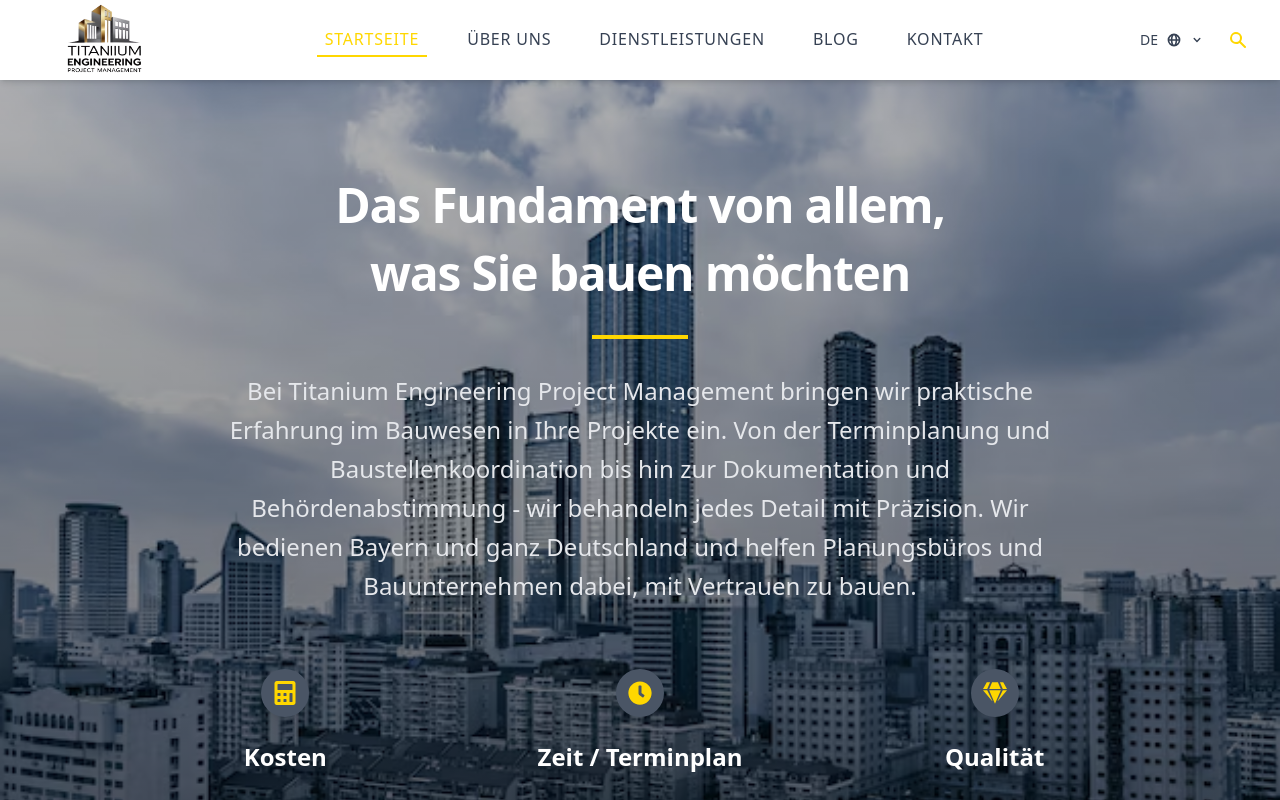
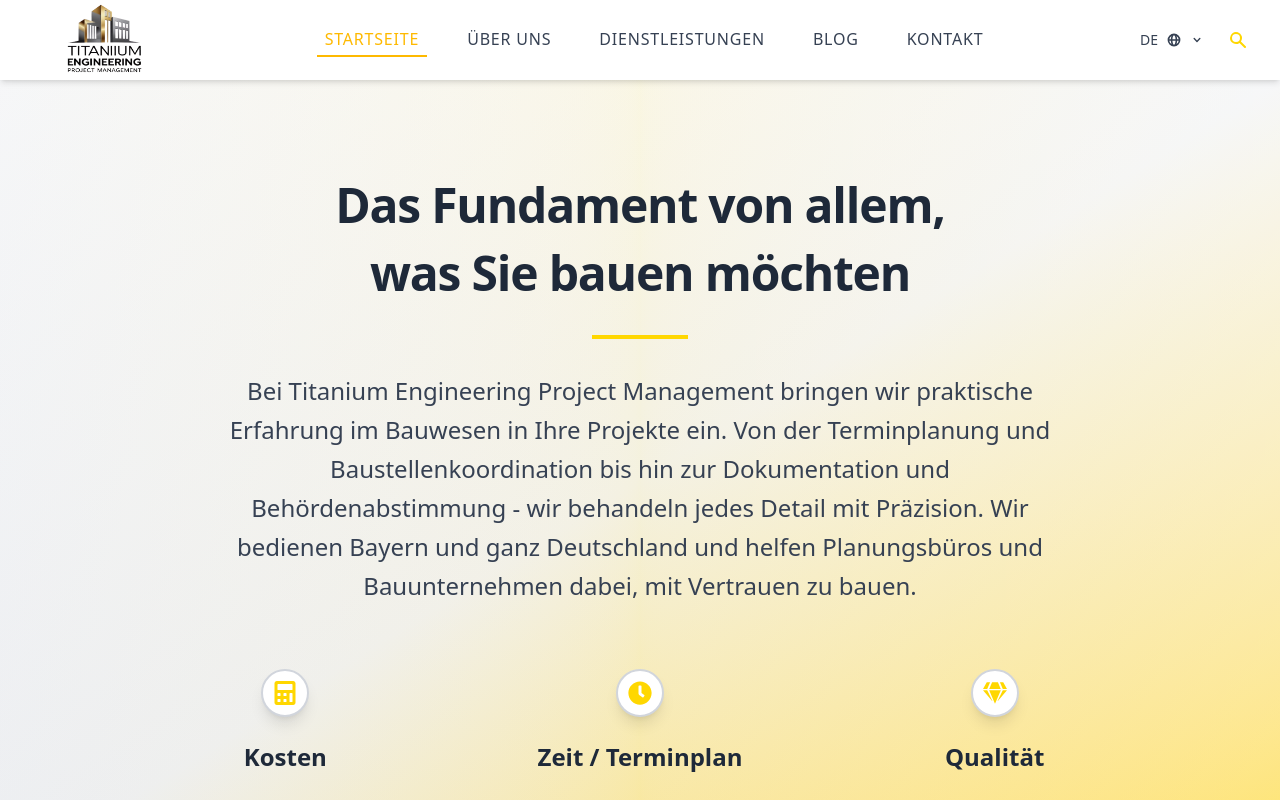
Before and after one commit to Mubasharsmartcomputing/TITANIUM, a React (Vite) app: page / in a window 1280 px wide. Shown: the top 800 px of the page. Built offline with nearby package versions, Linux system fonts and the light colour scheme.

Commit message:
ui changes

```diff
--- a/src/components/AboutComponent.jsx
+++ b/src/components/AboutComponent.jsx
@@ -100,11 +100,11 @@ const AboutComponent = () => {
                 {/* 6. Use translated text */}
                 <h2 className="text-3xl font-bold text-gray-800 mb-4">{t('pages.about.story.title')}</h2>
                 <div className="our-story">
-                  <h3 className="text-[#feb900] font-bold text-2xl mb-3">{t('pages.about.story.subtitle')}</h3>
+                  <h3 className="text-[#FFD700] font-bold text-2xl mb-3">{t('pages.about.story.subtitle')}</h3>
                   <p className="text-gray-600 mb-4">{t('pages.about.story.paragraph')}</p>
                   <ul className="space-y-2 mb-6">
                     {storyListItems.map((item, index) => (
-                      <li key={index} className="flex items-start"><BsCheckCircle className="text-[#feb900] mr-3 mt-1 flex-shrink-0" /><span>{item}</span></li>
+                      <li key={index} className="flex items-start"><BsCheckCircle className="text-[#FFD700] mr-3 mt-1 flex-shrink-0" /><span>{item}</span></li>
                     ))}
                   </ul>
                   {/*  */}
--- a/src/components/HeroSection.jsx
+++ b/src/components/HeroSection.jsx
@@ -20,32 +20,25 @@ const HeroStatic = () => {
   ];
 
   return (
-    <section id="hero" className="relative bg-[#FDF9F1] min-h-screen overflow-hidden ">
-      {/* Static Background Image */}
-      <div className="absolute inset-0">
-        <img
-          src={heroStaticImg}
-          alt="Modern buildings and architecture"
-          className="w-full h-full object-cover"
-        />
-        <div className="absolute inset-0 bg-gradient-to-b from-black/30 via-black/40 to-black/60"></div>
-      </div>
+    <section id="hero" className="relative bg-gradient-to-br from-white via-gray-100 to-[#FFD700] min-h-screen overflow-hidden ">
+      {/* Titanium and Gold Pattern Overlay */}
+      <div className="absolute inset-0 bg-gradient-to-r from-gray-300/20 via-[#FFD700]/10 to-white/30"></div>
 
       {/* Hero Content */}
       <div className="relative z-10 min-h-screen flex items-center justify-center py-16 sm:py-20">
         <div className="container mx-auto px-4 sm:px-6 lg:px-8">
           <div className="text-center max-w-5xl mx-auto">
             {/* Main Title */}
-            <h1 className="text-3xl sm:text-4xl md:text-3xl lg:text-4xl xl:text-5xl font-bold text-white mb-6 sm:mb-8 leading-tight tracking-tight">
+            <h1 className="text-3xl sm:text-4xl md:text-3xl lg:text-4xl xl:text-5xl font-bold text-gray-800 mb-6 sm:mb-8 leading-tight tracking-tight">
               <span className="block mb-2">{t('pages.home.heroTitle1')}</span>
-              <span className="block text-white">{t('pages.home.heroTitle2')}</span>
+              <span className="block text-gray-800">{t('pages.home.heroTitle2')}</span>
             </h1>
 
             {/* Yellow accent line */}
             <div className="w-16 sm:w-20 lg:w-24 h-1 bg-[#FFD700] mx-auto mb-6 sm:mb-8"></div>
 
             {/* Description */}
-            <p className="text-base sm:text-lg lg:text-xl xl:text-2xl text-gray-200 mb-12 sm:mb-16 max-w-4xl mx-auto leading-relaxed px-4">
+            <p className="text-base sm:text-lg lg:text-xl xl:text-2xl text-gray-700 mb-12 sm:mb-16 max-w-4xl mx-auto leading-relaxed px-4">
               {t('pages.home.heroDescription')}
             </p>
 
@@ -59,17 +52,17 @@ const HeroStatic = () => {
               {heroElements.map((element, index) => (
                 <div key={element.title} className="text-center group">
                   <div className="mb-6 sm:mb-6 flex justify-center transform group-hover:scale-110 transition-transform duration-300">
-                    <div className="flex items-center justify-center h-20 w-20 sm:h-16 sm:w-16 lg:h-12 lg:w-12 rounded-full bg-gray-600 text-[#FFD700] transition-colors duration-300 group-hover:bg-[#FFD700] group-hover:text-gray-800 shadow-lg">
+                    <div className="flex items-center justify-center h-20 w-20 sm:h-16 sm:w-16 lg:h-12 lg:w-12 rounded-full bg-white text-[#FFD700] transition-colors duration-300 group-hover:bg-[#FFD700] group-hover:text-white shadow-lg border-2 border-gray-300">
                       {/* Get the correct icon from our array using its index */}
                       {icons[index]}
                     </div>
                   </div>
                   {/* Use the dynamic title from the JSON file */}
-                  <h3 className="text-xl sm:text-xl md:text-lg lg:text-2xl font-bold text-white mb-3 sm:mb-3 px-2">
+                  <h3 className="text-xl sm:text-xl md:text-lg lg:text-2xl font-bold text-gray-800 mb-3 sm:mb-3 px-2">
                     {element.title}
                   </h3>
                   {/* Use the dynamic subtitle from the JSON file */}
-                  <p className="text-gray-300 text-base sm:text-base md:text-sm lg:text-lg leading-relaxed px-2 max-w-xs mx-auto">
+                  <p className="text-gray-600 text-base sm:text-base md:text-sm lg:text-lg leading-relaxed px-2 max-w-xs mx-auto">
                     {element.subtitle}
                   </p>
                 </div>
--- a/src/components/ServiceComponent.jsx
+++ b/src/components/ServiceComponent.jsx
@@ -96,7 +96,7 @@ const servicesData = [
 const ServiceCard = ({ icon, title, description, link, readMoreText }) => (
   <div className="group bg-white p-8 rounded-4xl shadow-xl transition-all duration-300 hover:shadow-2xl hover:-translate-y-2 h-full flex flex-col">
     <div className="icon-wrapper mb-6">
-      <div className="flex items-center justify-center h-16 w-16 rounded-full bg-gray-200 text-[#feb900] transition-colors duration-300 group-hover:bg-[#feb900] group-hover:text-white">
+      <div className="flex items-center justify-center h-16 w-16 rounded-full bg-gray-200 text-[#FFD700] transition-colors duration-300 group-hover:bg-[#FFD700] group-hover:text-white">
         {icon}
       </div>
     </div>
@@ -104,7 +104,7 @@ const ServiceCard = ({ icon, title, description, link, readMoreText }) => (
     <p className="text-gray-600 mb-6 flex-grow">{description}</p>
     <a
       href={link}
-      className="font-bold text-[#feb900] hover:text-[#d99f00] flex items-center mt-auto self-start"
+      className="font-bold text-[#FFD700] hover:text-[#d99f00] flex items-center mt-auto self-start"
     >
       <span>{readMoreText}</span>
       <HiArrowRight className="ml-2 transition-transform duration-300 group-hover:translate-x-1" />
--- a/src/components/TabSection.jsx
+++ b/src/components/TabSection.jsx
@@ -47,7 +47,7 @@ const MethodologyCard = ({ image, title, heading, description, points }) => {
                             {/* Check if points exists and is an array before mapping */}
                             {Array.isArray(points) && points.map((point, index) => (
                                 <li key={index} className="flex items-start">
-                                    <BsCheck2All className="text-[#feb900] font-bold mr-3 mt-1 flex-shrink-0" size={16} />
+                                    <BsCheck2All className="text-[#FFD700] font-bold mr-3 mt-1 flex-shrink-0" size={16} />
                                     <span className="text-gray-700 text-sm leading-tight">{point}</span>
                                 </li>
                             ))}
--- a/src/components/UI/Header.jsx
+++ b/src/components/UI/Header.jsx
@@ -61,21 +61,24 @@ export default function Header() {
 
             {/* Desktop Navigation */}
             <nav className="hidden lg:flex items-center space-x-6 xl:space-x-8">
-              {navItems.map((item) => (
+              {navItems.map((item) => {
+                const isSpecialItem = item.key === 'about' || item.key === 'services';
+                return (
                   <NavLink
                     key={item.key}
                     to={item.path}
                     className={({ isActive }) =>
                       `transition-colors duration-200 font-medium text-sm xl:text-base uppercase tracking-wider px-2 py-1 border-b-2
                        ${isActive
-                       ? 'text-[#FFD700] border-[#FFD700]'
-                       : 'text-gray-700 border-transparent hover:text-[#FFD700]'
+                         ? isSpecialItem ? 'text-[#FFD700] border-[#FFD700]' : 'text-[#feb900] border-[#feb900]'
+                         : isSpecialItem ? 'text-gray-700 border-transparent hover:text-[#FFD700]' : 'text-gray-700 border-transparent hover:text-[#feb900]'
                        }`
                     }
                   >
                     {t(`nav.${item.key}`)}
                   </NavLink>
-              ))}
+                );
+              })}
             </nav>
 
             {/* Desktop Right Side Icons */}
@@ -140,7 +143,9 @@ export default function Header() {
           `}
         >
           <nav className="px-4 pt-2 pb-6 space-y-1">
-            {navItems.map((item) => (
+            {navItems.map((item) => {
+              const isSpecialItem = item.key === 'about' || item.key === 'services';
+              return (
                 <NavLink
                   key={item.key}
                   to={item.path}
@@ -148,14 +153,15 @@ export default function Header() {
                   className={({ isActive }) =>
                     `block px-3 py-3 font-medium text-sm uppercase tracking-wider rounded-md transition-colors duration-200
                      ${isActive
-                     ? 'bg-[#feb900] text-white'
-                     : 'text-gray-700 hover:text-[#feb900] hover:bg-red-50'
+                       ? isSpecialItem ? 'bg-[#FFD700] text-white' : 'bg-[#feb900] text-white'
+                       : isSpecialItem ? 'text-gray-700 hover:text-[#FFD700] hover:bg-red-50' : 'text-gray-700 hover:text-[#feb900] hover:bg-red-50'
                      }`
                   }
                 >
                   {t(`nav.${item.key}`)}
                 </NavLink>
-            ))}
+              );
+            })}
 
             {/* Mobile Language Switcher */}
             <div className="pt-4 mt-4 border-t border-gray-200 px-3">
```
Also changed, not shown: src/components/BlogComponent.jsx (+6 -6 lines), src/pages/Contact.jsx (+6 -6 lines). Lines whose indentation alone changed are shown as unchanged.
